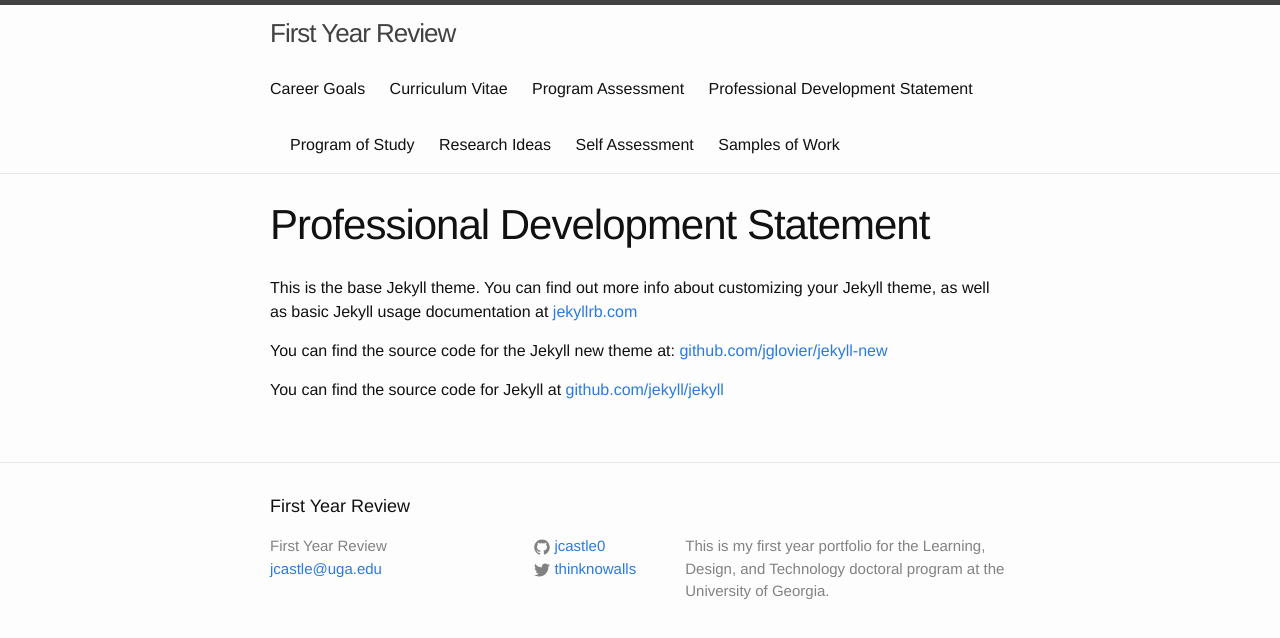
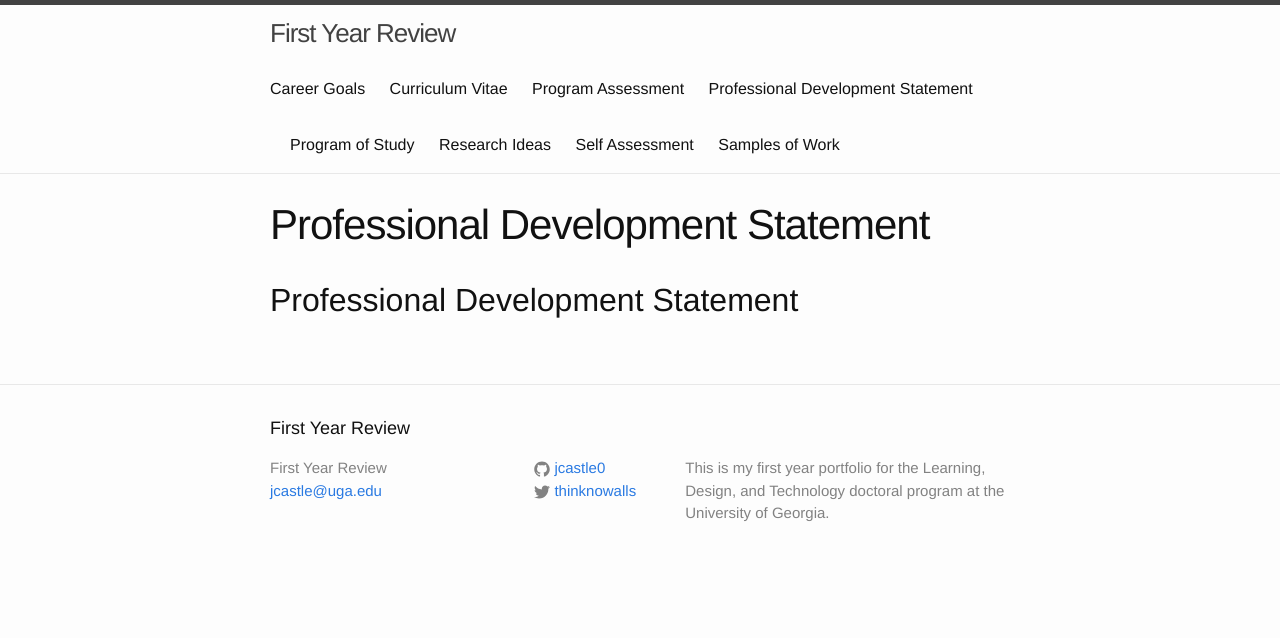
Before and after one commit to jcastle0/ldtportfolio, a Jekyll site: the page built from pd.md, in a window 1280 px wide. Shown: the top 638 px of the page. Built offline with Jekyll 4.4.1, drawn with Linux system fonts in a browser that asks for light colours.

Commit message:
Update pd.md

```diff
--- a/pd.md
+++ b/pd.md
@@ -4,8 +4,4 @@
 permalink: /pd/
 ---
 
-This is the base Jekyll theme. You can find out more info about customizing your Jekyll theme, as well as basic Jekyll usage documentation at [jekyllrb.com](http://jekyllrb.com/)
-
-You can find the source code for the Jekyll new theme at: [github.com/jglovier/jekyll-new](https://github.com/jglovier/jekyll-new)
-
-You can find the source code for Jekyll at [github.com/jekyll/jekyll](https://github.com/jekyll/jekyll)
+## Professional Development Statement
```
